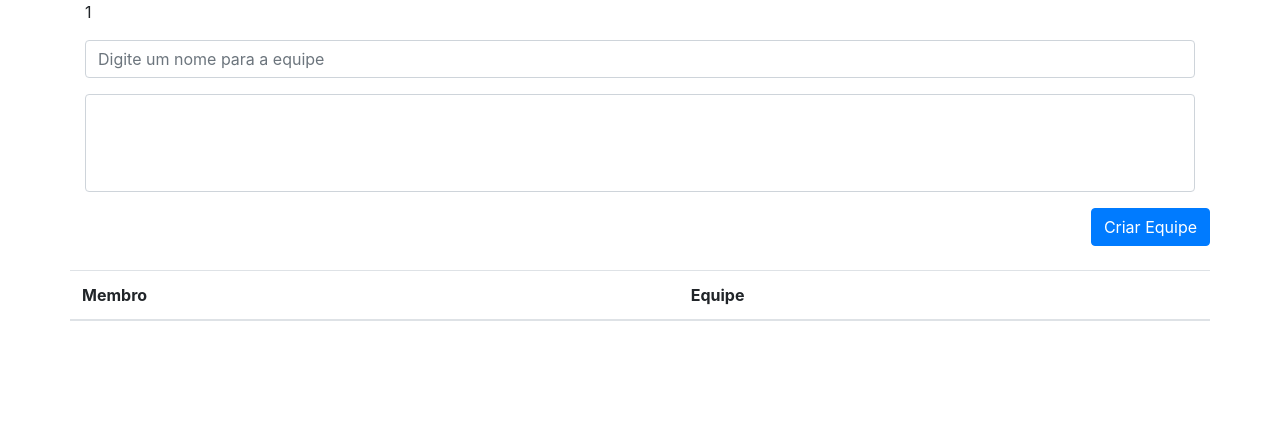
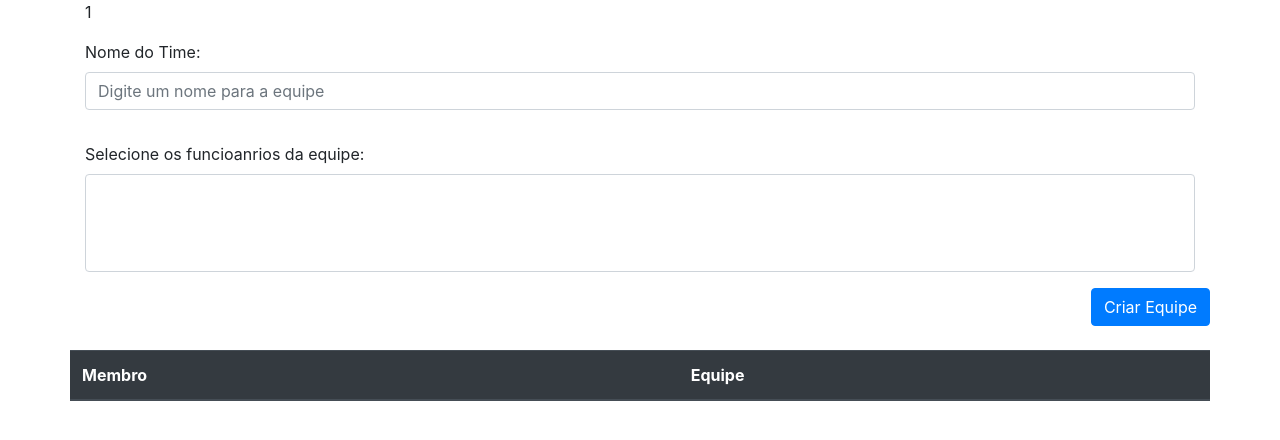
Before and after one commit to GuiRufino/cps-teste, a PHP site: page /views/cadastro/equipe.php in a window 1280 px wide. Shown: the part 56-496 px from the top of the page. Run offline with PHP 8.4, Linux system fonts and the light colour scheme; the visitor is signed in with stand-in values (Sample User, id 1); data that the repository does not hold is empty.

```diff
--- a/views/cadastro/equipe.php
+++ b/views/cadastro/equipe.php
@@ -28,7 +28,9 @@ require_once "../../config.php";
     <div class=" mt-3">
       <div class="form-group">
         <form id="form-team">
+          <label for="name-team">Nome do Time:</label>
           <input type="text" name="nome" class="form-control mb-3" id="name_team" placeholder="Digite um nome para a equipe" required>
+          <label class="mt-3" for="name-employee">Selecione os funcioanrios da equipe:</label>
           <select class="form-control" id="name_employee" name="equipe[]" id="options" multiple="multiple">
             <?php foreach ($funcionarios as $funcionario): ?>
             <option value="<?php echo $funcionario['matricula']; ?>"><?php echo $funcionario['nome_funcionario']; ?></option>
@@ -44,7 +46,7 @@ require_once "../../config.php";
     <div class="row">
       <?php if (count($equipes) > 0): ?>
       <table class="table mt-4">
-        <thead>
+        <thead class="thead-dark">
           <tr>
             <th scope="col">Membro</th>
             <th scope="col">Equipe</th>
--- a/views/header.php
+++ b/views/header.php
@@ -11,7 +11,7 @@
 </head>
 <body>
     <nav class="navbar navbar-expand-lg navbar-dark bg-dark">
-        <a class="navbar-brand" href="<?php $_SERVER['SERVER_NAME']; ?>">Escala CPN</a>
+        <a class="navbar-brand" href="http://escala-vigilantes.test">Escala CPN</a>
         <div class="collapse navbar-collapse" id="conteudoNavbarSuportado">
             <ul class="navbar-nav mr-auto">
                 <li class="nav-item">
```
